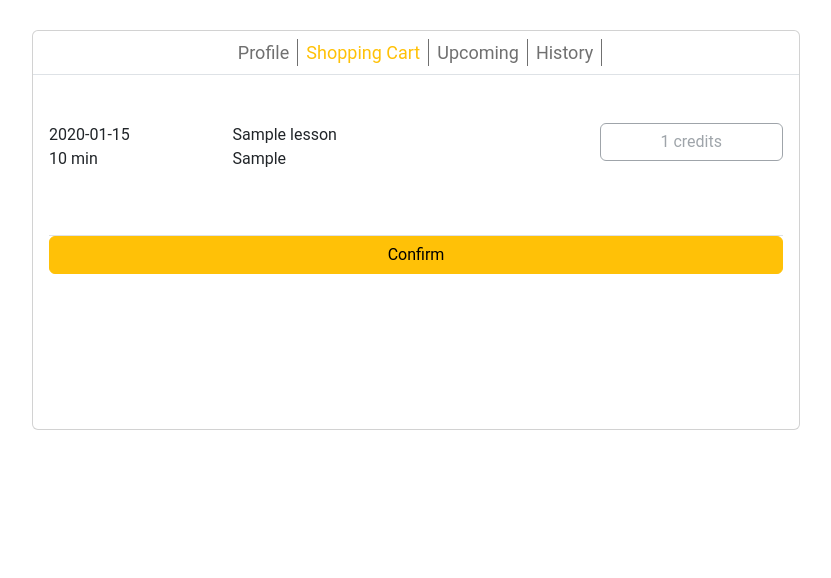
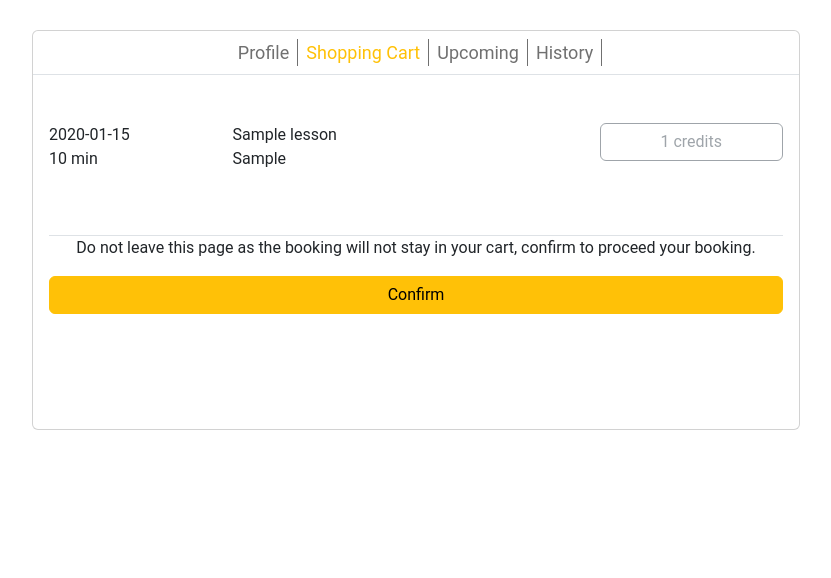
Before and after one commit to Sandrafongshurui/Classpass, a Node server app: page /users/shoppingcart/600000000000000000000001 in a window 1280 px wide. Shown: the part 66-644 px from the top of the page, without its empty margins (224-1055 px from the left). Run offline with Node 20, Linux system fonts and the light colour scheme; a user stored in the database is signed in; tables that the repository leaves empty hold one stand-in row (values such as "Sample post"); some libraries are stand-ins or nearby versions.

Commit message:
edit shoppincart.ejs file

```diff
--- a/views/users/shopping-cart.ejs
+++ b/views/users/shopping-cart.ejs
@@ -55,6 +55,9 @@
                 </div>
             </div>
             <div>
+            <p class="text-center">Do not leave this page as the booking will not stay in your cart, confirm to proceed your booking.</p>
+        </div>
+            <div>
                 <button type="submit" class="w-100 btn btn-warning btn-rounded btn-block mb-4 text-white"><a
                         href='/users/shoppingcart/<%= lesson._id %>/message'>Confirm</a></button>
             </div>
```
Also changed, not shown: README.md.
